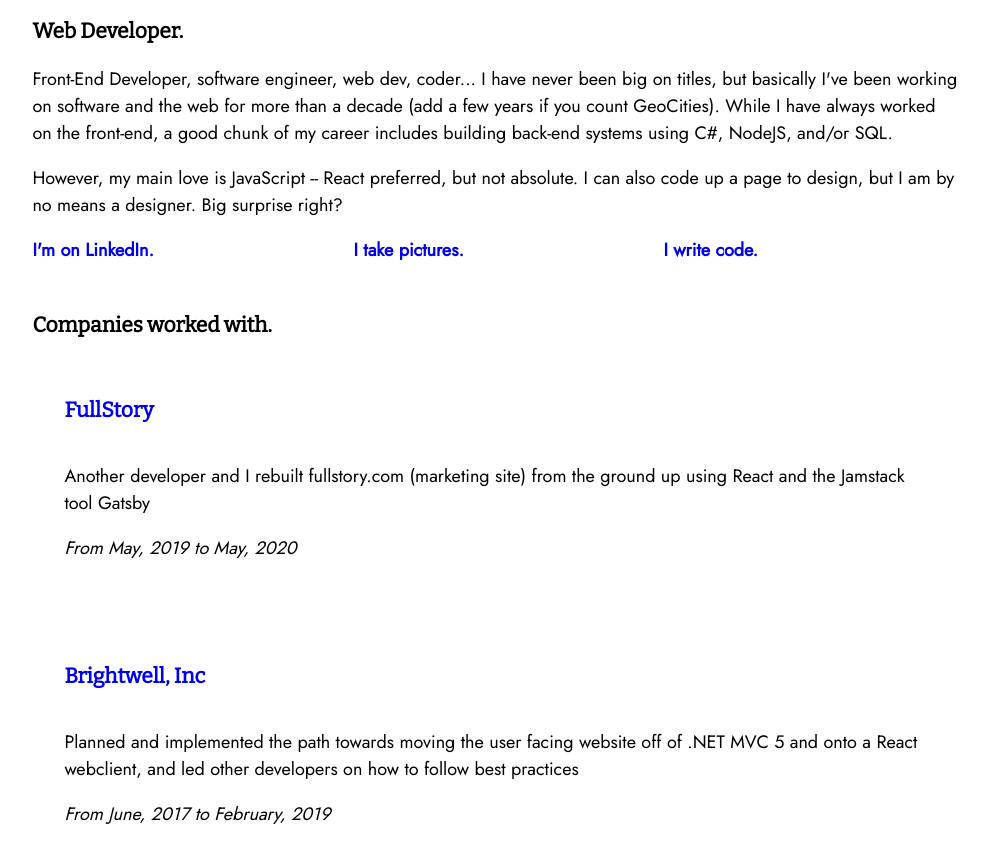
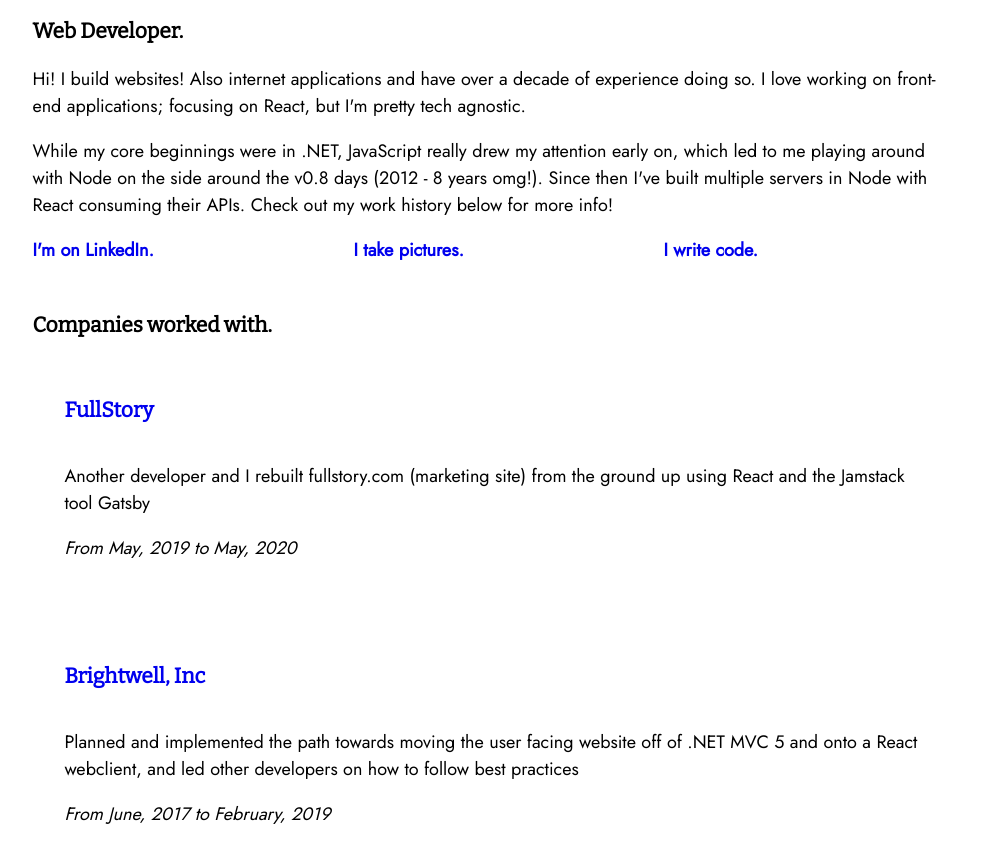
Before and after one commit to corymcdaniel/corymcdaniel.com, a Gatsby site: page / in a window 1280 px wide. Shown: the part 1447-2310 px from the top of the page, without its empty margins (145-1134 px from the left). Built offline with nearby package versions, Linux system fonts and the light colour scheme; Gatsby itself is replaced by a stand-in of ours.

Commit message:
Update intro text

```diff
--- a/src/pages/index.js
+++ b/src/pages/index.js
@@ -26,14 +26,15 @@ const IndexPage = ({ data }) => {
         <div className={styles.content}>
           <h3>Web Developer.</h3>
           <p>
-            Front-End Developer, software engineer, web dev, coder... I have never been big on
-            titles, but basically I've been working on software and the web for more than a decade
-            (add a few years if you count GeoCities). While I have always worked on the front-end, a
-            good chunk of my career includes building back-end systems using C#, NodeJS, and/or SQL.
+            Hi! I build websites! Also internet applications and have over a decade of experience
+            doing so. I love working on front-end applications; focusing on React, but I'm pretty
+            tech agnostic.
           </p>
           <p>
-            However, my main love is JavaScript -- React preferred, but not absolute. I can also
-            code up a page to design, but I am by no means a designer. Big surprise right?
+            While my core beginnings were in .NET, JavaScript really drew my attention early on,
+            which led to me playing around with Node on the side around the v0.8 days (2012 - 8
+            years omg!). Since then I've built multiple servers in Node with React consuming their
+            APIs. Check out my work history below for more info!
           </p>
           <div className={styles.links}>
             <a href={'https://www.linkedin.com/in/corymcdaniel/'}>I'm on LinkedIn.</a>{' '}
```
